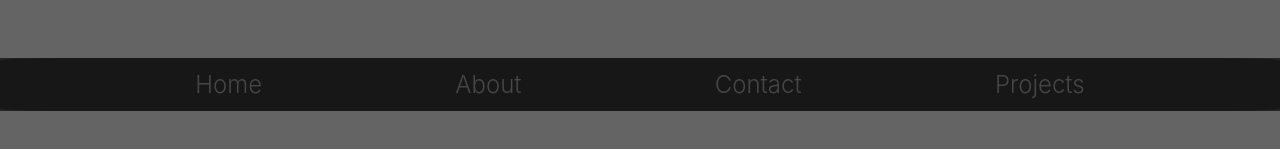
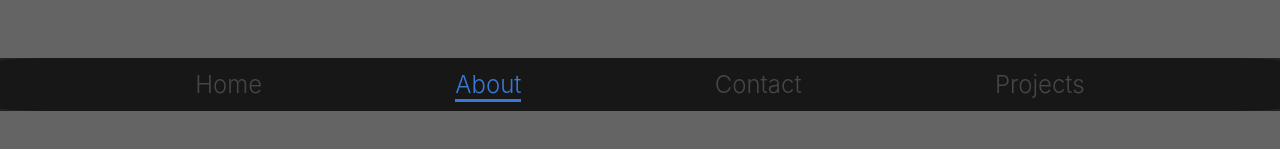
Before and after one commit to joohnyfranzen/My-Portfolio, a React (Create React App) app: page /about in a window 1280 px wide. Shown: the part 689-838 px from the top of the page. Built offline with nearby package versions, Linux system fonts and the light colour scheme.

Commit message:
Navbar Changed

```diff
--- a/src/Components/Navbar/Navbar.css
+++ b/src/Components/Navbar/Navbar.css
@@ -1,34 +1,39 @@
-.navbar{
+.navbar1{
     position: fixed;
     display:flex ;
     bottom: 0px;
     width: 100%;
     align-items: end;
 }
-.nav{
+.nav1{
     padding: 7px;
     background-color: rgb(23, 23, 23);
     border-radius: 5%;
     width: 100%;
 }
-.nav ul {
+.nav1 ul {
     width: 100%;
     display: inline-flex ;
     background-color: rgb(23, 23, 23);
     justify-content: space-evenly;
 }
-.nav ul li{
+.nav1 ul li{
     list-style: none;
     background-color: rgb(23, 23, 23);
     padding: 5px;
 }
-.nav ul li a{
+.nav1 ul li a{
     text-decoration: none;
     font-size: 24px;
     font-weight: 300;
     color: rgb(70, 70, 70);
     background-color: rgb(23, 23, 23);
 }
-.nav ul li a:hover{
+.nav1 ul li a:hover{
     color: rgb(120, 120, 120);
 }
+
+.nav1 ul  li a.active{
+    color: rgb(57, 120, 214);
+    border-bottom: 3px solid rgb(57, 120, 214);
+}
--- a/src/Components/Navbar/Navbar.js
+++ b/src/Components/Navbar/Navbar.js
@@ -1,23 +1,23 @@
-import { Link } from "react-router-dom";
+import { NavLink } from "react-router-dom";
 import React from "react";
 import "./Navbar.css"
 
 export default function Navbar() {
     return(
-        <div className="navbar">
-            <div className="nav">
+        <div className="navbar1">
+            <div className="nav1">
                 <ul>
                     <li>
-                        <Link to="/">Home</Link>
+                        <NavLink to="/Home">Home</NavLink>
                     </li>
                     <li>
-                        <Link to="/about">About</Link>
+                        <NavLink to="/about">About</NavLink>
                     </li>
                     <li>
-                        <Link to="/contact">Contact</Link>
+                        <NavLink to="/contact">Contact</NavLink>
                     </li>
                     <li>
-                        <Link to="/projects">Projects</Link>
+                        <NavLink to="/projects">Projects</NavLink>
                     </li>
                 </ul>
             </div>
```
